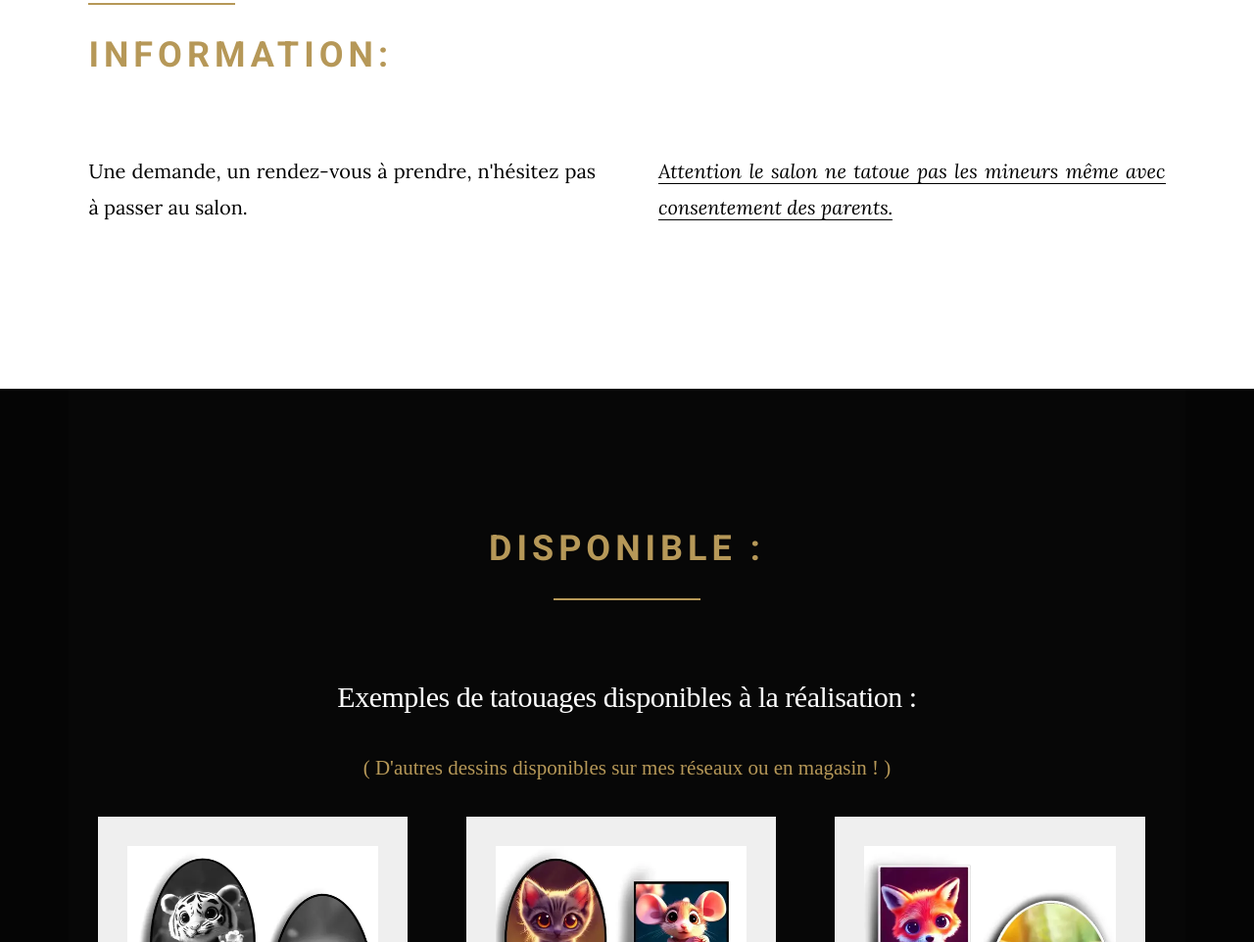
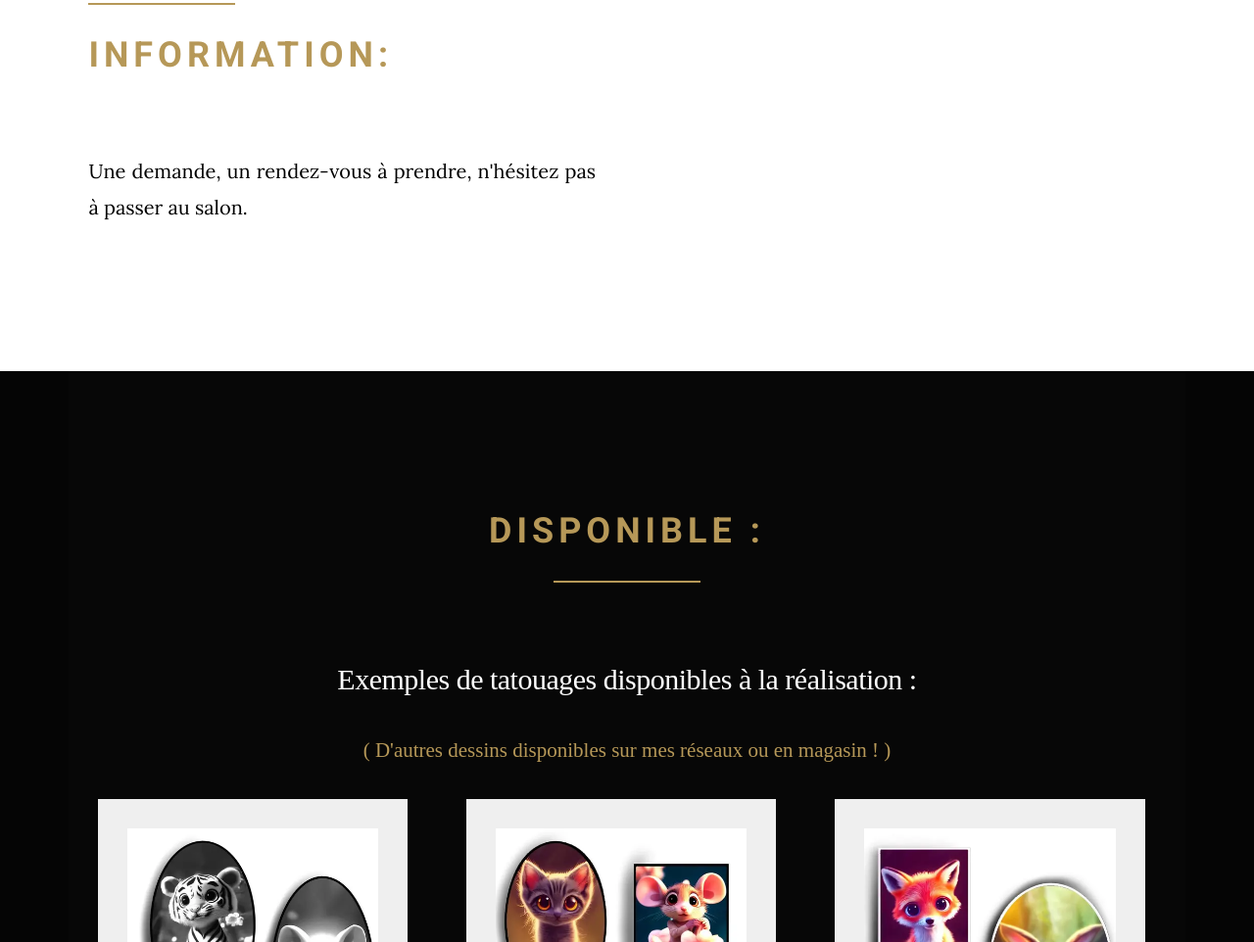
Before and after one commit to Charlotte-Lem/Nouvelle-Peau, a website: page index.html in a window 1280 px wide. Shown: the part 3782-4744 px from the top of the page at 98% size. Drawn offline with nearby package versions, Linux system fonts and the light colour scheme; a web font is replaced by a local one.

Commit message:
change text

```diff
--- a/index.html
+++ b/index.html
@@ -391,10 +391,7 @@
           Une demande, un rendez-vous à prendre, n'hésitez pas à passer au
           salon.
           <br>
-          <span class="warning">
-            Attention le salon ne tatoue pas les mineurs même avec consentement
-            des parents.
-          </span>
+
         </p>
       </div>
     </div>
```
